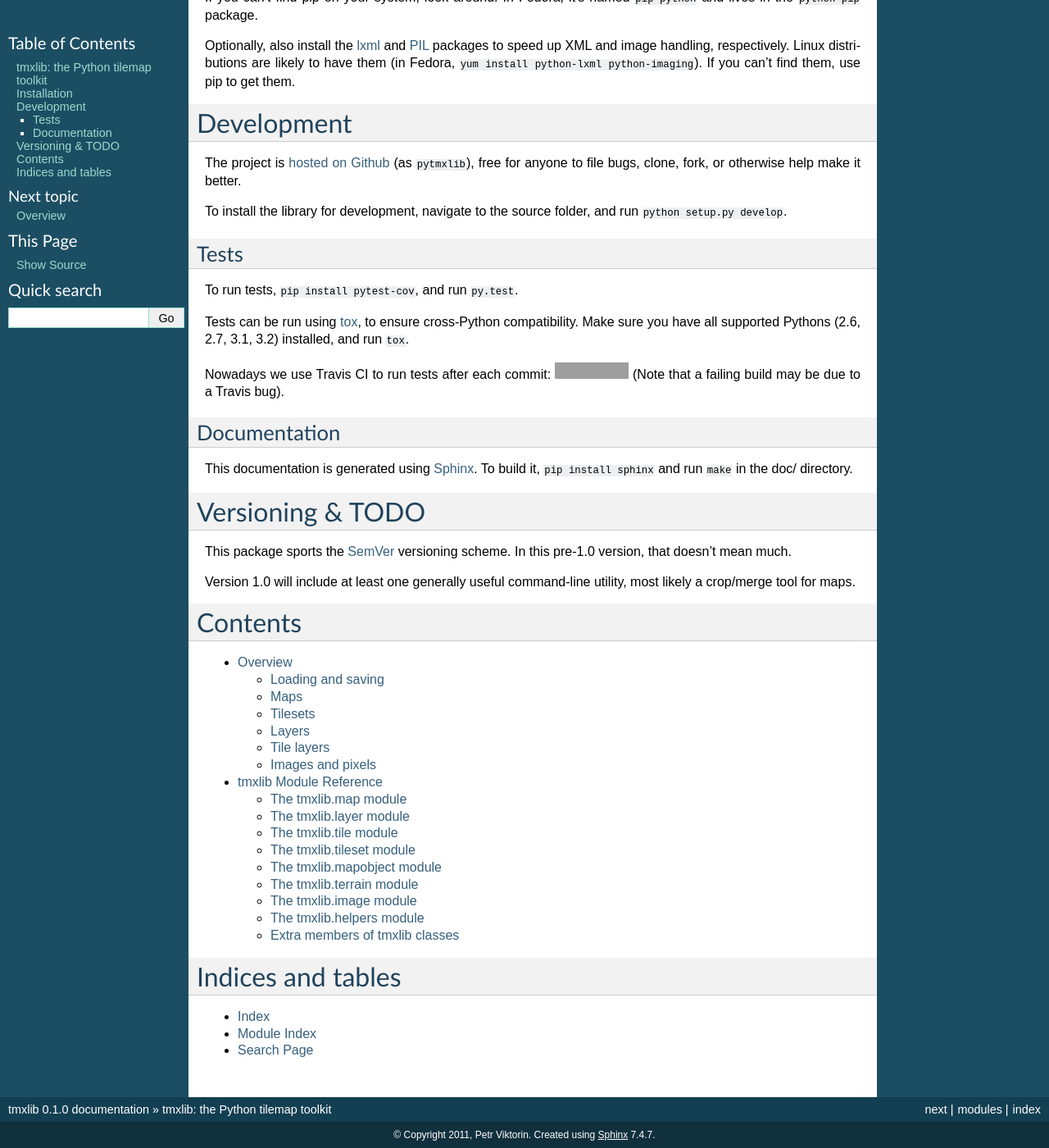
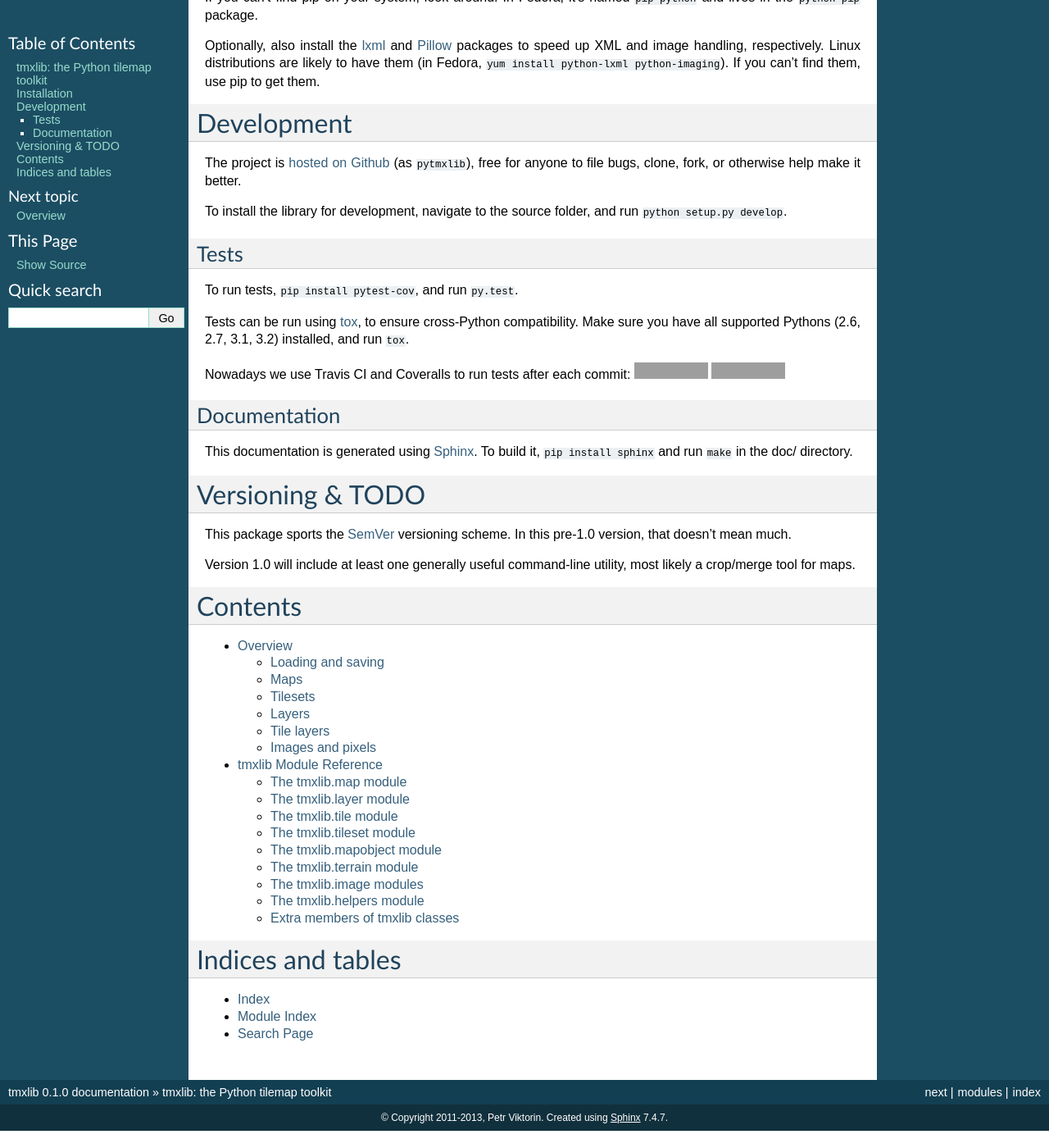
Before and after one commit to encukou/pytmxlib, a Sphinx documentation site: the page built from doc/source/index.rst, in a window 1280 px wide and 1400 px high, scrolled down 379 px. Shown: the whole window at 82% size. Built offline with Sphinx 7.4.7, drawn with Linux system fonts in a browser that asks for light colours; after the commit the page ends 1758 px from its top, so only the background shows below that; grey boxes are pictures that could not be loaded.

Commit message:
Improve image documentation

```diff
--- a/doc/source/conf.py
+++ b/doc/source/conf.py
@@ -49,7 +49,7 @@ master_doc = 'index'
 
 # General information about the project.
 project = u'tmxlib'
-copyright = u'2011, Petr Viktorin'
+copyright = u'2011-2013, Petr Viktorin'
 
 # The version info for the project you're documenting, acts as replacement for
 # |version| and |release|, also used in various other places throughout the
--- a/doc/source/index.rst
+++ b/doc/source/index.rst
@@ -28,15 +28,15 @@ To install system-wide, leave out the ``--user`` option.
 If you can't find pip on your system, look around.
 In Fedora, it's named ``pip-python`` and lives in the ``python-pip`` package.
 
-Optionally, also install the lxml_ and PIL_ packages to speed up XML and image
-handling, respectively.
+Optionally, also install the lxml_ and Pillow_ packages to speed up XML and
+image handling, respectively.
 Linux distributions are likely to have them (in Fedora,
 ``yum install python-lxml python-imaging``).
 If you can't find them, use pip to get them.
 
 .. _pip: http://pypi.python.org/pypi/pip
 .. _lxml: http://lxml.de/
-.. _PIL: http://www.pythonware.com/products/pil/
+.. _Pillow: https://pypi.python.org/pypi/Pillow/2.2.1
 
 Development
 ===========
@@ -55,12 +55,16 @@ To run tests, ``pip install pytest-cov``, and run ``py.test``.
 Tests can be run using tox_, to ensure cross-Python compatibility. Make sure
 you have all supported Pythons (2.6, 2.7, 3.1, 3.2) installed, and run ``tox``.
 
-Nowadays we use Travis CI to run tests after each commit: |ci-status|
-(Note that a failing build may be due to a Travis bug).
+Nowadays we use Travis CI and Coveralls to run tests after each commit:
+|ci-status| |coveralls-badge|
 
 .. |ci-status| image:: https://secure.travis-ci.org/encukou/pytmxlib.png?branch=master
     :alt: (Link to Travis CI)
     :target: http://travis-ci.org/encukou/pytmxlib
+
+.. |coveralls-badge| image:: https://coveralls.io/repos/encukou/pytmxlib/badge.png?branch=tests
+    :alt: (Link to Coveralls)
+    :target: https://coveralls.io/r/encukou/pytmxlib?branch=tests
 
 Documentation
 -------------
--- a/doc/source/overview.rst
+++ b/doc/source/overview.rst
@@ -179,7 +179,8 @@ Images and pixels
 The library has some basic support for working with tile images.
 
 
-If tmxlib can't find PIL_, it will use the pure-python `png`_ package.
+If tmxlib can't find Pillow_ (or PIL_), it will use the pure-python `png`_
+package.
 This is very slow when reading the pictures, and it can only handle PNG files.
 For this reason, it's recommended that you install PIL to work with images.
 
@@ -189,4 +190,5 @@ For this reason, it's recommended that you install PIL to work with images.
     (1.0, 0.8156862..., 0.5803921..., 1.0)
 
 .. _png: http://pypi.python.org/pypi/pypng/0.0.12
+.. _Pillow: https://pypi.python.org/pypi/Pillow/2.2.1
 .. _PIL: http://www.pythonware.com/products/pil/
```
Also changed, not shown: doc/source/reference/image.rst (+31 -10 lines), 2 other files.
